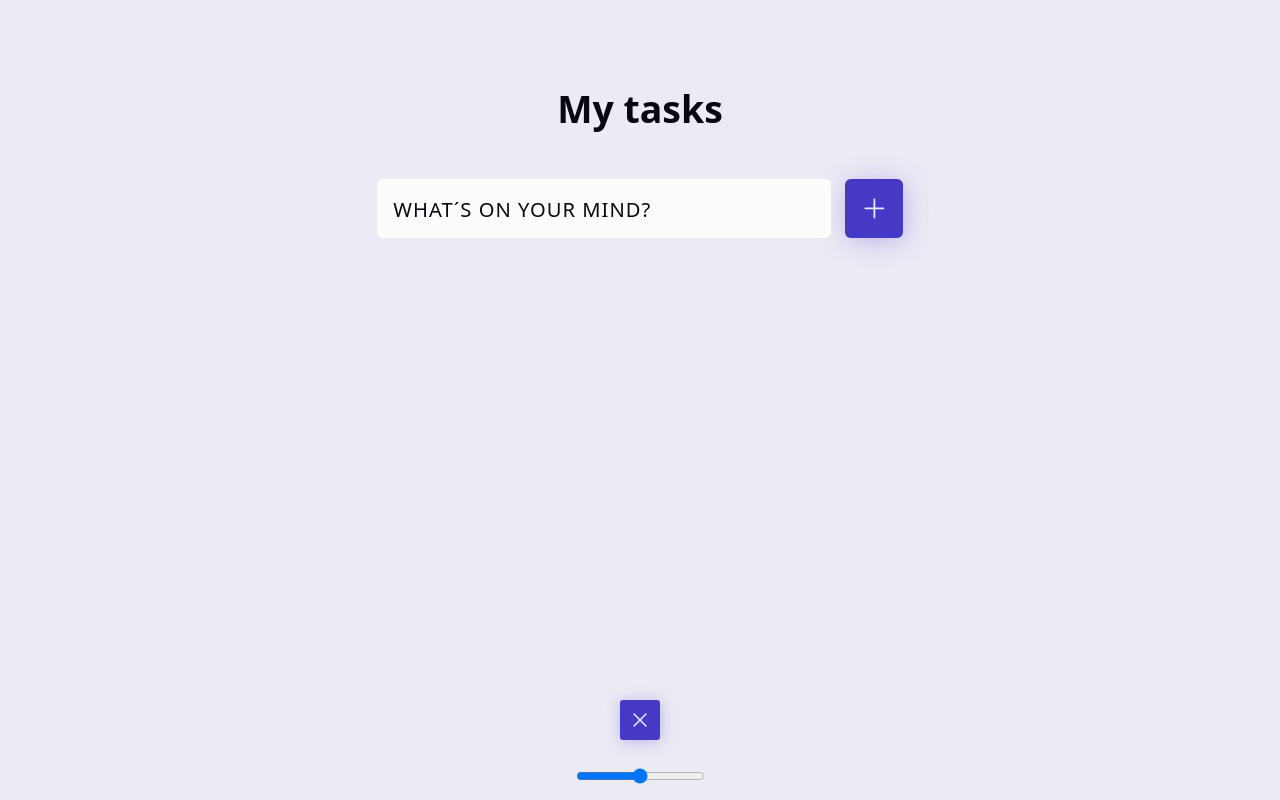
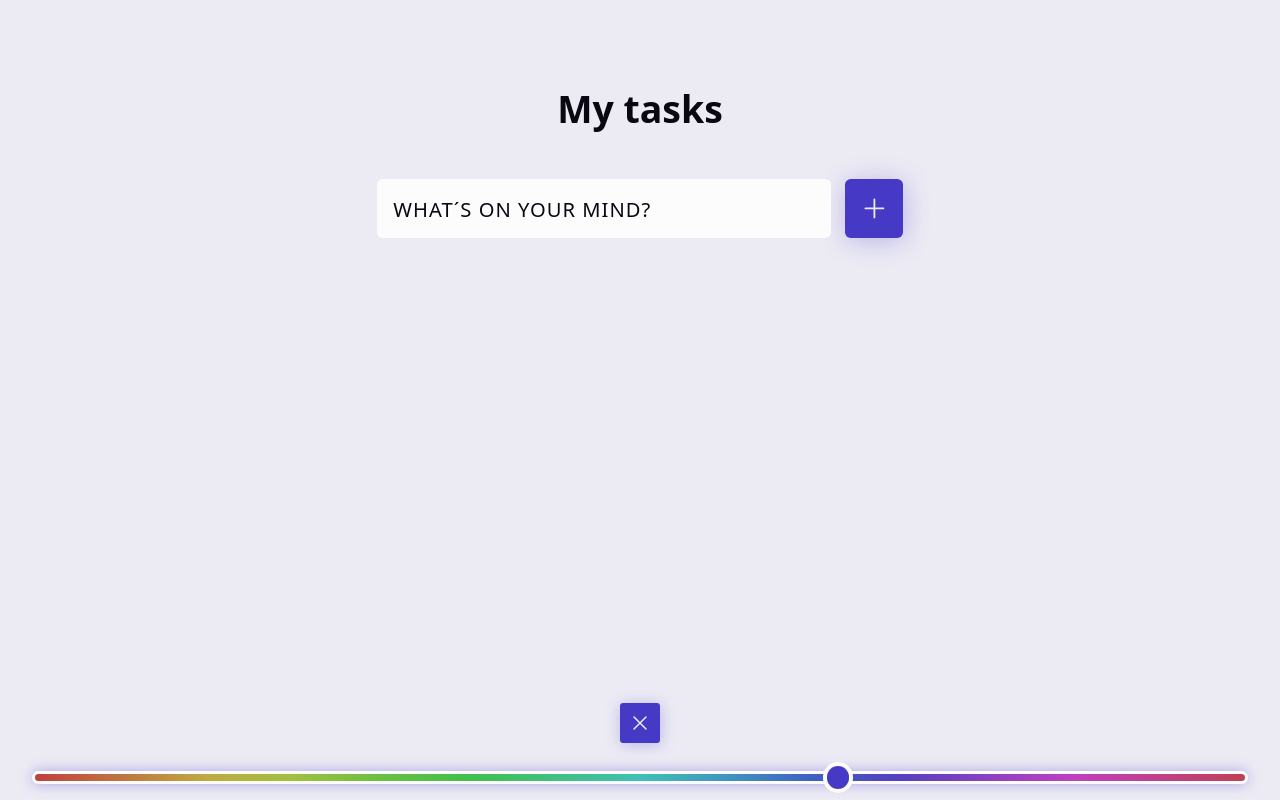
Before and after one commit to Setimarz108/Azure-terraform-todo-app, a React (Vite) app in the folder react-todo/: page / in a window 1280 px wide. Both pictures are taken after a click on the button 668 px from the left and 764 px from the top of the page. Built offline with nearby package versions, Linux system fonts and the light colour scheme.

Commit message:
hue picker

```diff
--- a/react-todo/src/components/ThemeSwitcher.jsx
+++ b/react-todo/src/components/ThemeSwitcher.jsx
@@ -10,20 +10,28 @@ import {
 function ThemeSwitcher() {
   const [isColorPicking, setIsColorPicking] = useState(false);
   const [theme, setTheme] = useState("light");
-
+  const [hue, setHue] = useState("240");
 
   return (
     <aside className={styles.wrapper}>
       {isColorPicking ? (
         <>
           <button
-          className={`btn ${styles.close}`}
-          aria-label="Close color picking mode"
-          onClick={()=> setIsColorPicking(false)}
+            className={`btn ${styles.close}`}
+            aria-label="Close color picking mode"
+            onClick={() => setIsColorPicking(false)}
           >
-            <XMarkIcon/>
-            </button>
-          <input type="range" />
+            <XMarkIcon />
+          </button>
+          <input
+          className={styles.picker}
+          type="range"
+          min="0"
+          max="360"
+          aria-label="Change color theme slider"
+          value={hue}
+          onInput={(e) => setHue(e.target.value)}
+          />
         </>
       ) : (
         <div className={styles.btns}>
@@ -38,9 +46,10 @@ function ThemeSwitcher() {
             {theme === "dark" ? <SunIcon /> : <MoonIcon />}
           </button>
           <button
-           className="btn"
-           aria-label="Enable color picking mode"
-           onClick={ () => setIsColorPicking(true)}>
+            className="btn"
+            aria-label="Enable color picking mode"
+            onClick={() => setIsColorPicking(true)}
+          >
             <SwatchIcon />
           </button>
         </div>
```
Also changed, not shown: 1 other file (tests, documents, lock files or other folders).
